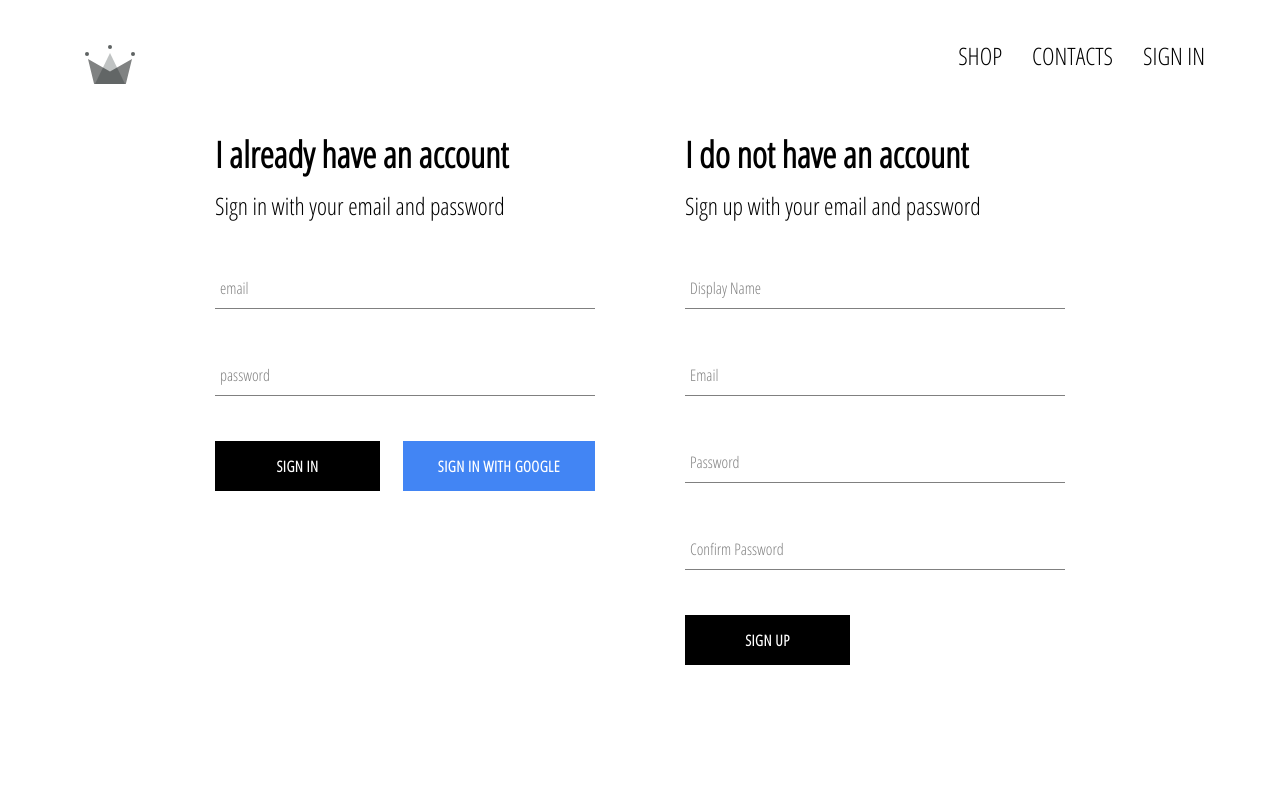
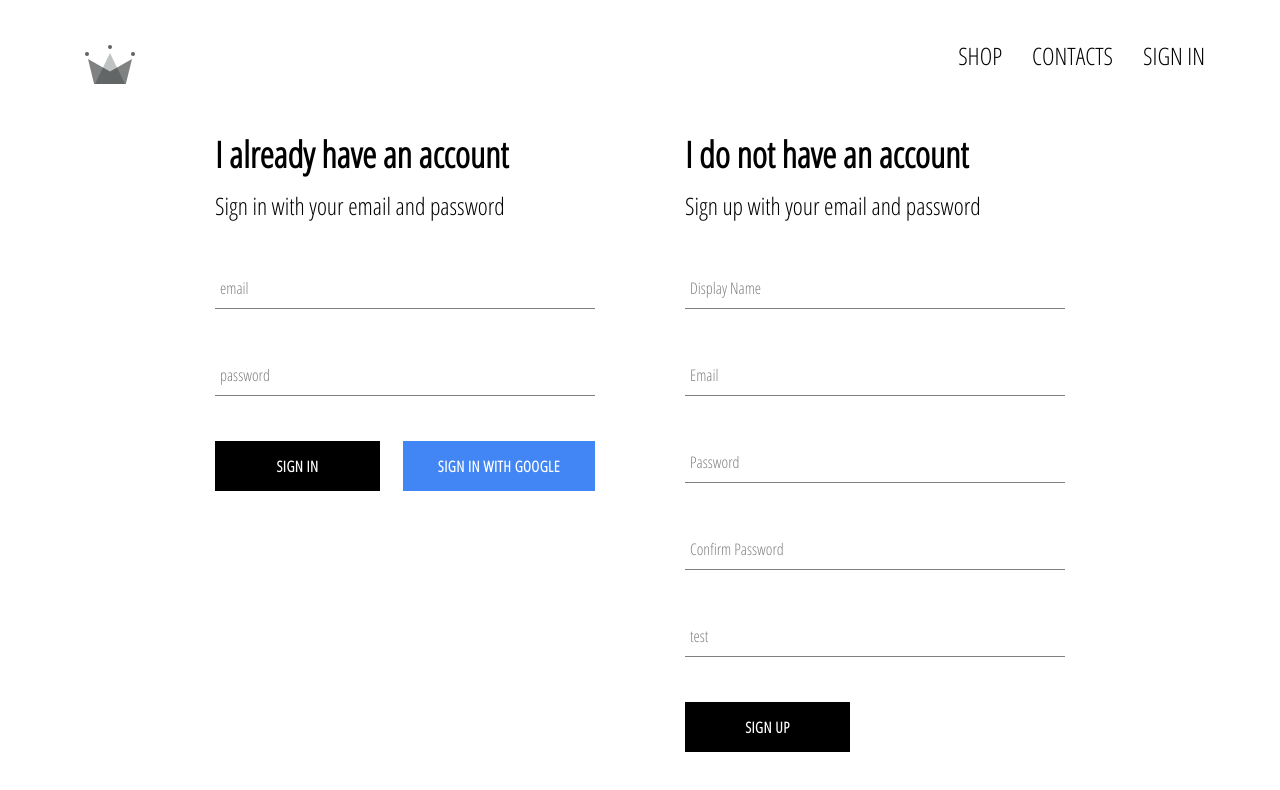
Before and after one commit to Seven-33/eshop-sports-equipments, a React (Create React App) app: page /signin in a window 1280 px wide. Shown: the top 790 px of the page. Built offline with nearby package versions, Linux system fonts and the light colour scheme; no server answers.

Commit message:
Finishing Sign-in, handleSubmit method

```diff
--- a/src/App.js
+++ b/src/App.js
@@ -24,10 +24,11 @@ class App extends React.Component {
           this.setState({
             currentUser: { id: snapShot.id, ...snapShot.data() }
           })
+          console.log(this.state)
         });
-        console.log(this.state)
       } else {
         this.setState({ currentUser: userAuth });
+        console.log(this.state)
       }
     });
   }
--- a/src/Components/SignIn/SignIn.js
+++ b/src/Components/SignIn/SignIn.js
@@ -1,23 +1,25 @@
 import React, { Component } from 'react';
 import FormInput from '../Form-Input/FormInput';
 import CustomButton from '../Custom-Button/Custom-Button';
-import {signInWithGoogle} from '../../firebase/firebase.utils';
+import { auth, signInWithGoogle } from '../../firebase/firebase.utils';
 import './SignIn.scss';
 
 
 class SignIn extends Component {
-    state={
+    state = {
         email: '',
         password: ''
     }
 
-    handleSubmit = (e) => {
-        e.preventDefault()
-
-        this.setState({
-            email: '',
-            password: ''
-        })
+    handleSubmit = async (e) => {
+        e.preventDefault();
+        const { email, password } = this.state;
+        try {
+            await auth.signInWithEmailAndPassword(email, password);
+            this.setState({ email: '', password: '' });
+        } catch(error) {
+            console.log(error);
+        }
     }
 
     handleChange = (e) => {
--- a/src/Components/SignUp/SignUp.js
+++ b/src/Components/SignUp/SignUp.js
@@ -9,7 +9,8 @@ class SignUp extends Component {
         displayName: '',
         email: '',
         password: '',
-        confirmPassword: ''
+        confirmPassword: '',
+        test: ''
     }
 
     handleSubmit = async (e) => {
@@ -23,10 +24,11 @@ class SignUp extends Component {
                 displayName: '',
                 email: '',
                 password: '',
-                confirmPassword: ''
+                confirmPassword: '',
+                test:''
             })
         } catch(error) {
-            console.error(error)
+            console.log(error);
         }
     }
 
@@ -37,7 +39,7 @@ class SignUp extends Component {
     }
 
     render() {
-        const {displayName, email, password, confirmPassword} = this.state;
+        const {displayName, email, password, confirmPassword, test} = this.state;
         return (
             <div className='sign-up'>
                 <h2 className='title'> I do not have an account</h2>
@@ -75,6 +77,14 @@ class SignUp extends Component {
                         label='Confirm Password'
                         required
                     />
+                    <FormInput
+                        type='text'
+                        name='test'
+                        value={test}
+                        onChange={this.handleChange}
+                        label='test'
+                        required
+                    />
                     <CustomButton type='submit'>SIGN UP</CustomButton>
                 </form>
             </div>
--- a/src/firebase/firebase.utils.js
+++ b/src/firebase/firebase.utils.js
@@ -21,13 +21,11 @@ export const createUserProfileDocument = async (userAuth, additionalData) => {
     const snapShot = await userRef.get(); //just a user data
 
     if (!snapShot.exist) { //checking data. If no data - creating user with userAuth object.
-        const { displayName, email } = userAuth;
+        const { displayName, email} = userAuth;
         const createdAt = new Date();
 
         try {
-            await userRef.set({
-                displayName, email, createdAt, ...additionalData
-            })
+            await userRef.set({ displayName, email, createdAt, ...additionalData })
         } catch (error) {
             console.log('error creating user!', error.message)
         }
```
